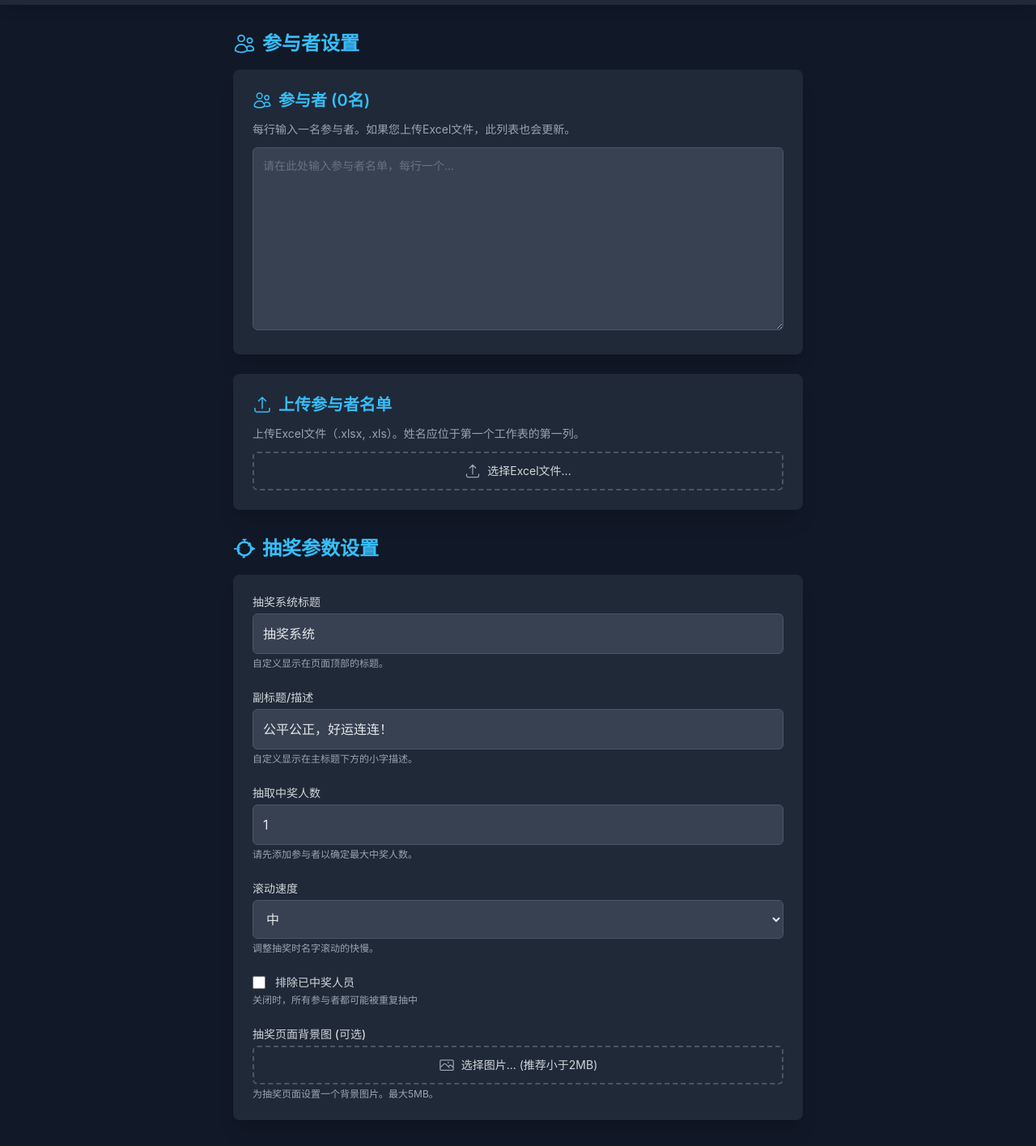
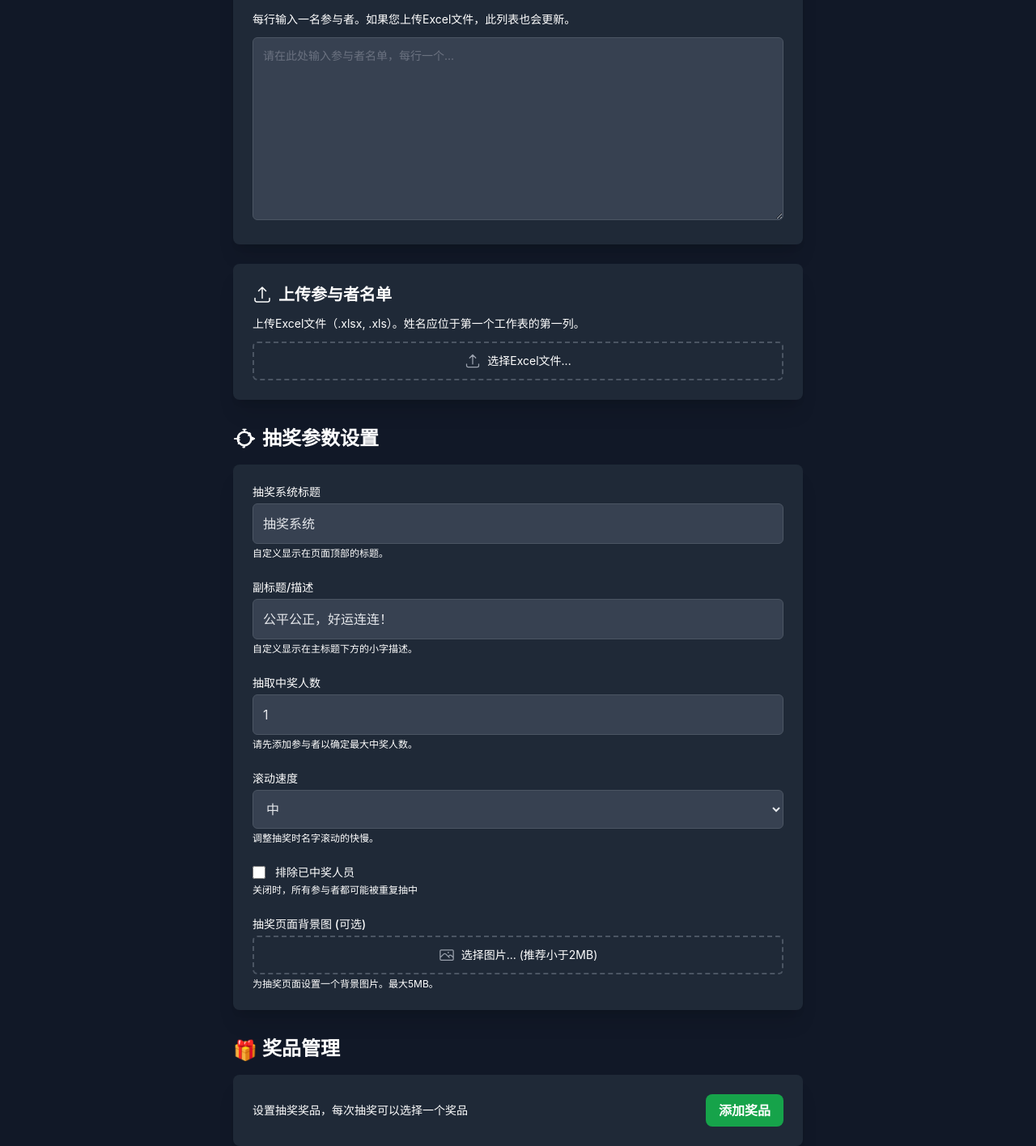
Before and after one commit to OxyJeff/lottery-app, a React (Vite) app: page / in a window 1280 px wide. Shown: the part 130-1546 px from the top of the page at 81% size. Built offline with nearby package versions, Linux system fonts and the light colour scheme.

Commit message:
更新组件样式，调整文本颜色为白色以提高可读性，添加七周年庆祝元素

```diff
--- a/src/components/FileUpload.tsx
+++ b/src/components/FileUpload.tsx
@@ -37,11 +37,11 @@ const FileUpload: React.FC<FileUploadProps> = ({ onFileUpload, setLoading, setEr
 
   return (
     <div className="mt-6 bg-gray-800 p-6 rounded-lg shadow-xl">
-      <h3 className="text-xl font-semibold mb-3 text-sky-400 flex items-center">
+      <h3 className="text-xl font-semibold mb-3 text-white flex items-center">
         <UploadIcon className="w-6 h-6 mr-2" />
         上传参与者名单
       </h3>
-      <p className="text-sm text-gray-400 mb-3">
+      <p className="text-sm text-white mb-3">
         上传Excel文件（.xlsx, .xls）。姓名应位于第一个工作表的第一列。
       </p>
       <input
@@ -57,7 +57,7 @@ const FileUpload: React.FC<FileUploadProps> = ({ onFileUpload, setLoading, setEr
         className="w-full flex items-center justify-center px-4 py-3 border-2 border-dashed border-gray-600 rounded-md cursor-pointer hover:border-sky-500 hover:bg-gray-700 transition-colors"
       >
         <UploadIcon className="w-5 h-5 mr-2 text-gray-400" />
-        <span className="text-sm text-gray-300">{fileName || "选择Excel文件..."}</span>
+        <span className="text-sm text-white">{fileName || "选择Excel文件..."}</span>
       </label>
     </div>
   );
--- a/src/components/ParticipantInputArea.tsx
+++ b/src/components/ParticipantInputArea.tsx
@@ -12,11 +12,11 @@ const ParticipantInputArea: React.FC<ParticipantInputAreaProps> = ({ participant
 
   return (
     <div className="bg-gray-800 p-6 rounded-lg shadow-xl">
-      <label htmlFor="participants" className="flex items-center text-xl font-semibold mb-3 text-sky-400">
+      <label htmlFor="participants" className="flex items-center text-xl font-semibold mb-3 text-white">
         <UsersIcon className="w-6 h-6 mr-2" />
         参与者 ({participantCount}名)
       </label>
-      <p className="text-sm text-gray-400 mb-3">
+      <p className="text-sm text-white mb-3">
         每行输入一名参与者。如果您上传Excel文件，此列表也会更新。
       </p>
       <textarea
--- a/src/components/SettingsPage.tsx
+++ b/src/components/SettingsPage.tsx
@@ -151,7 +151,7 @@ const SettingsPage: React.FC<SettingsPageProps> = ({
   return (
     <div className="space-y-8">
       <section aria-labelledby="participant-settings-heading">
-        <h2 id="participant-settings-heading" className="text-2xl font-semibold mb-4 text-sky-400 flex items-center">
+        <h2 id="participant-settings-heading" className="text-2xl font-semibold mb-4 text-white flex items-center">
           <UsersIcon className="w-7 h-7 mr-2" />
           参与者设置
         </h2>
@@ -167,13 +167,13 @@ const SettingsPage: React.FC<SettingsPageProps> = ({
       </section>
 
       <section aria-labelledby="lottery-config-heading">
-        <h2 id="lottery-config-heading" className="text-2xl font-semibold mb-4 text-sky-400 flex items-center">
+        <h2 id="lottery-config-heading" className="text-2xl font-semibold mb-4 text-white flex items-center">
           <CogIcon className="w-7 h-7 mr-2" />
           抽奖参数设置
         </h2>
         <div className="bg-gray-800 p-6 rounded-lg shadow-xl space-y-6">
           <div>
-            <label htmlFor="appTitle" className="block text-sm font-medium text-gray-300 mb-1">
+            <label htmlFor="appTitle" className="block text-sm font-medium text-white mb-1">
               抽奖系统标题
             </label>
             <input
@@ -185,11 +185,11 @@ const SettingsPage: React.FC<SettingsPageProps> = ({
               className="w-full bg-gray-700 border border-gray-600 text-gray-200 rounded-md p-3 focus:ring-2 focus:ring-sky-500 focus:border-sky-500 transition-colors"
               aria-label="设置抽奖系统标题"
             />
-            <p className="text-xs text-gray-400 mt-1">自定义显示在页面顶部的标题。</p>
+            <p className="text-xs text-white mt-1">自定义显示在页面顶部的标题。</p>
           </div>
 
           <div>
-            <label htmlFor="appSubtitle" className="block text-sm font-medium text-gray-300 mb-1">
+            <label htmlFor="appSubtitle" className="block text-sm font-medium text-white mb-1">
               副标题/描述
             </label>
             <input
@@ -201,11 +201,11 @@ const SettingsPage: React.FC<SettingsPageProps> = ({
               className="w-full bg-gray-700 border border-gray-600 text-gray-200 rounded-md p-3 focus:ring-2 focus:ring-sky-500 focus:border-sky-500 transition-colors"
               aria-label="设置抽奖系统副标题"
             />
-            <p className="text-xs text-gray-400 mt-1">自定义显示在主标题下方的小字描述。</p>
+            <p className="text-xs text-white mt-1">自定义显示在主标题下方的小字描述。</p>
           </div>
 
           <div>
-            <label htmlFor="numberOfWinners" className="block text-sm font-medium text-gray-300 mb-1">
+            <label htmlFor="numberOfWinners" className="block text-sm font-medium text-white mb-1">
               抽取中奖人数
             </label>
             <input
@@ -219,14 +219,14 @@ const SettingsPage: React.FC<SettingsPageProps> = ({
               aria-describedby="max-winners-info"
             />
             {maxWinners > 0 ? (
-              <p id="max-winners-info" className="text-xs text-gray-400 mt-1">最大中奖人数: {maxWinners} (基于当前参与者数量)</p>
+              <p id="max-winners-info" className="text-xs text-white mt-1">最大中奖人数: {maxWinners} (基于当前参与者数量)</p>
             ) : (
-              <p id="max-winners-info" className="text-xs text-gray-400 mt-1">请先添加参与者以确定最大中奖人数。</p>
+              <p id="max-winners-info" className="text-xs text-white mt-1">请先添加参与者以确定最大中奖人数。</p>
             )}
           </div>
 
           <div>
-            <label htmlFor="rollingSpeed" className="block text-sm font-medium text-gray-300 mb-1">
+            <label htmlFor="rollingSpeed" className="block text-sm font-medium text-white mb-1">
               滚动速度
             </label>
             <select
@@ -240,7 +240,7 @@ const SettingsPage: React.FC<SettingsPageProps> = ({
               <option value="medium">中</option>
               <option value="fast">快</option>
             </select>
-            <p className="text-xs text-gray-400 mt-1">调整抽奖时名字滚动的快慢。</p>
+            <p className="text-xs text-white mt-1">调整抽奖时名字滚动的快慢。</p>
           </div>
 
           <div>
@@ -252,12 +252,12 @@ const SettingsPage: React.FC<SettingsPageProps> = ({
                 className="w-4 h-4 text-sky-600 bg-gray-700 border-gray-600 rounded focus:ring-sky-500 focus:ring-2"
                 aria-describedby="exclude-winners-info"
               />
-              <span className="text-sm font-medium text-gray-300">排除已中奖人员</span>
+              <span className="text-sm font-medium text-white">排除已中奖人员</span>
             </label>
-            <p id="exclude-winners-info" className="text-xs text-gray-400 mt-1">
+            <p id="exclude-winners-info" className="text-xs text-white mt-1">
               {excludePreviousWinners ? '开启后，已中奖的人员将不会再次被抽中' : '关闭时，所有参与者都可能被重复抽中'}
               {winnerRecords.length > 0 && (
-                <div className="block mt-2 text-yellow-400">
+                <div className="block mt-2 text-white">
                   <div className="mb-2">
                     当前已中奖人员 ({winnerRecords.length} 人次):
                     <button
@@ -271,8 +271,8 @@ const SettingsPage: React.FC<SettingsPageProps> = ({
                   <div className="max-h-32 overflow-y-auto bg-gray-700 p-2 rounded text-xs space-y-1">
                     {winnerRecords.map((record) => (
                       <div key={record.id} className="flex items-center justify-between py-1 border-b border-gray-600 last:border-b-0">
-                        <span className="text-yellow-300">{record.winnerName}</span>
-                        <span className="text-gray-300">
+                        <span className="text-white">{record.winnerName}</span>
+                        <span className="text-white">
                           {record.prize ? (
                             <span className="flex items-center space-x-1">
                               <span>🎁</span>
@@ -282,7 +282,7 @@ const SettingsPage: React.FC<SettingsPageProps> = ({
                             <span className="text-gray-500">无奖品</span>
                           )}
                         </span>
-                        <span className="text-gray-400 text-xs">
+                        <span className="text-white text-xs">
                           {record.drawTime.toLocaleString()}
                         </span>
                       </div>
@@ -294,7 +294,7 @@ const SettingsPage: React.FC<SettingsPageProps> = ({
           </div>
 
           <div>
-            <label htmlFor="backgroundImage" className="block text-sm font-medium text-gray-300 mb-1">
+            <label htmlFor="backgroundImage" className="block text-sm font-medium text-white mb-1">
               抽奖页面背景图 (可选)
             </label>
             <input
@@ -310,7 +310,7 @@ const SettingsPage: React.FC<SettingsPageProps> = ({
               className="w-full flex items-center justify-center px-4 py-3 border-2 border-dashed border-gray-600 rounded-md cursor-pointer hover:border-sky-500 hover:bg-gray-700 transition-colors"
             >
               <PhotoIcon className="w-5 h-5 mr-2 text-gray-400" />
-              <span className="text-sm text-gray-300">
+              <span className="text-sm text-white">
                 {backgroundImageUrl ? (backgroundImageInputRef.current?.files?.[0]?.name || '已选择图片') : "选择图片... (推荐小于2MB)"}
               </span>
             </label>
@@ -325,20 +325,20 @@ const SettingsPage: React.FC<SettingsPageProps> = ({
                 清除背景图片
               </button>
             )}
-            <p className="text-xs text-gray-400 mt-1">为抽奖页面设置一个背景图片。最大5MB。</p>
+            <p className="text-xs text-white mt-1">为抽奖页面设置一个背景图片。最大5MB。</p>
           </div>
         </div>
       </section>
 
       {/* Prize Management Section */}
       <section aria-labelledby="prize-config-heading" className="mt-8">
-        <h2 id="prize-config-heading" className="text-2xl font-semibold mb-4 text-sky-400 flex items-center">
+        <h2 id="prize-config-heading" className="text-2xl font-semibold mb-4 text-white flex items-center">
           <span className="w-7 h-7 mr-2 text-2xl">🎁</span>
           奖品管理
         </h2>
         <div className="bg-gray-800 p-6 rounded-lg shadow-xl space-y-6">
           <div className="flex justify-between items-center">
-            <p className="text-sm text-gray-300">设置抽奖奖品，每次抽奖可以选择一个奖品</p>
+            <p className="text-sm text-white">设置抽奖奖品，每次抽奖可以选择一个奖品</p>
             <button
               onClick={addPrize}
               className="bg-green-600 hover:bg-green-700 text-white font-semibold py-2 px-4 rounded-lg transition-colors"
@@ -353,7 +353,7 @@ const SettingsPage: React.FC<SettingsPageProps> = ({
                 <div key={prize.id} className="bg-gray-700 p-4 rounded-lg border border-gray-600">
                   <div className="grid grid-cols-1 md:grid-cols-2 gap-4">
                     <div>
-                      <label className="block text-sm font-medium text-gray-300 mb-1">
+                      <label className="block text-sm font-medium text-white mb-1">
                         奖品名称
                       </label>
                       <input
@@ -365,7 +365,7 @@ const SettingsPage: React.FC<SettingsPageProps> = ({
                       />
                     </div>
                     <div>
-                      <label className="block text-sm font-medium text-gray-300 mb-1">
+                      <label className="block text-sm font-medium text-white mb-1">
                         奖品图片 (可选)
                       </label>
                       <input
@@ -400,7 +400,7 @@ const SettingsPage: React.FC<SettingsPageProps> = ({
 
           {prizes.length > 0 && (
             <div>
-              <label className="block text-sm font-medium text-gray-300 mb-1">
+              <label className="block text-sm font-medium text-white mb-1">
                 选择当前抽奖奖品
               </label>
               <select
@@ -415,7 +415,7 @@ const SettingsPage: React.FC<SettingsPageProps> = ({
                   </option>
                 ))}
               </select>
-              <p className="text-xs text-gray-400 mt-1">选择的奖品将在抽奖页面显示</p>
+              <p className="text-xs text-white mt-1">选择的奖品将在抽奖页面显示</p>
             </div>
           )}
         </div>
```
Also changed, not shown: src/App.tsx (+4 -4 lines), src/components/LotteryPage.tsx (+81 -44 lines).
